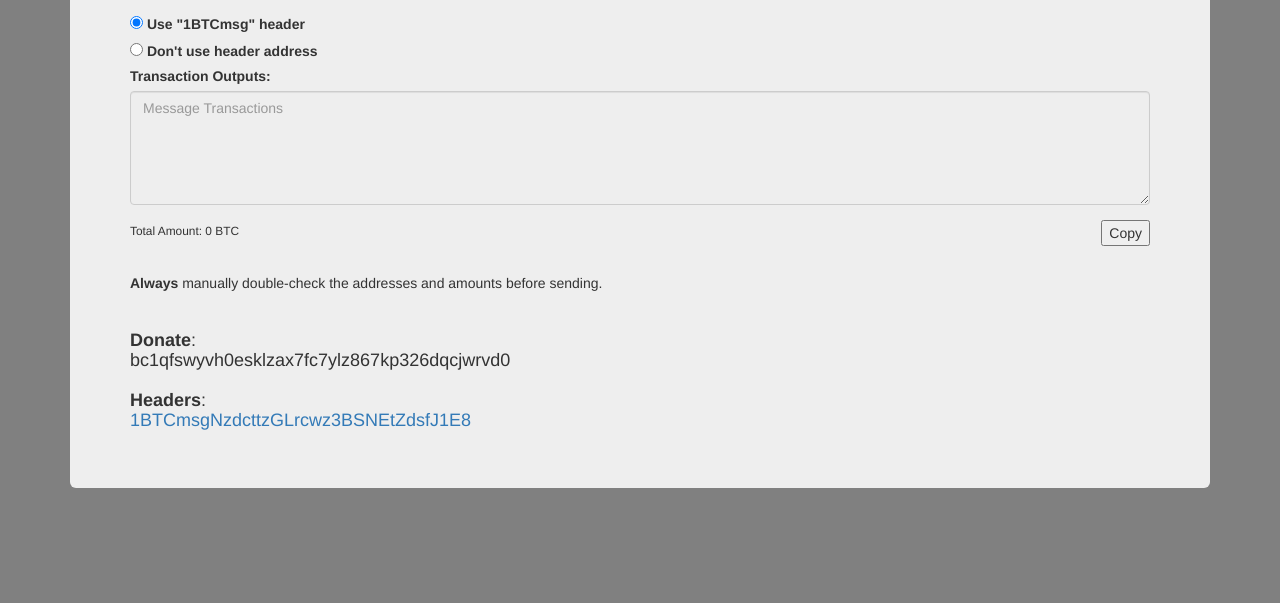
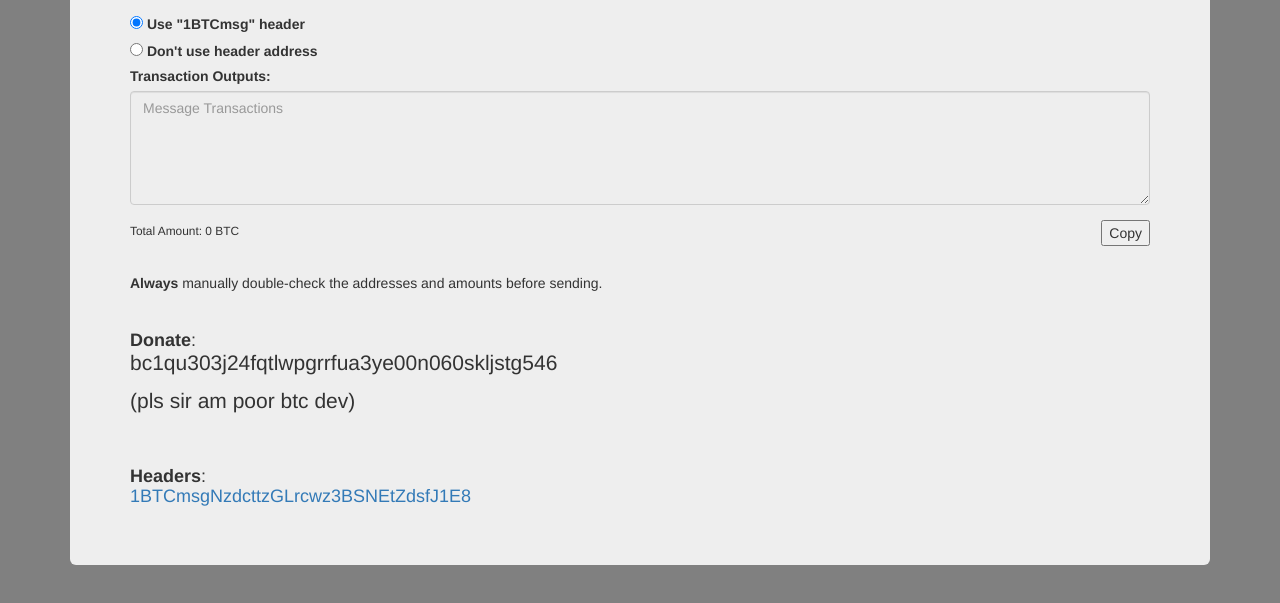
Before and after one commit to nickfarrow/BTCMessage, a plain HTML site: page index.html in a window 1280 px wide. Shown: the part 1323-1926 px from the top of the page. Drawn offline with nearby package versions, Linux system fonts and the light colour scheme.

Commit message:
new ebeg address

```diff
--- a/index.html
+++ b/index.html
@@ -192,8 +192,8 @@
           <div class="footer">
               <h4>
                   <b>Donate</b>:
-                  <br>
-                  bc1qfswyvh0esklzax7fc7ylz867kp326dqcjwrvd0
+                  <p>bc1qu303j24fqtlwpgrrfua3ye00n060skljstg546</p>
+                  <p>(pls sir am poor btc dev)</p>
                   <br>
                   <br>
                   <b>Headers</b>:
```
